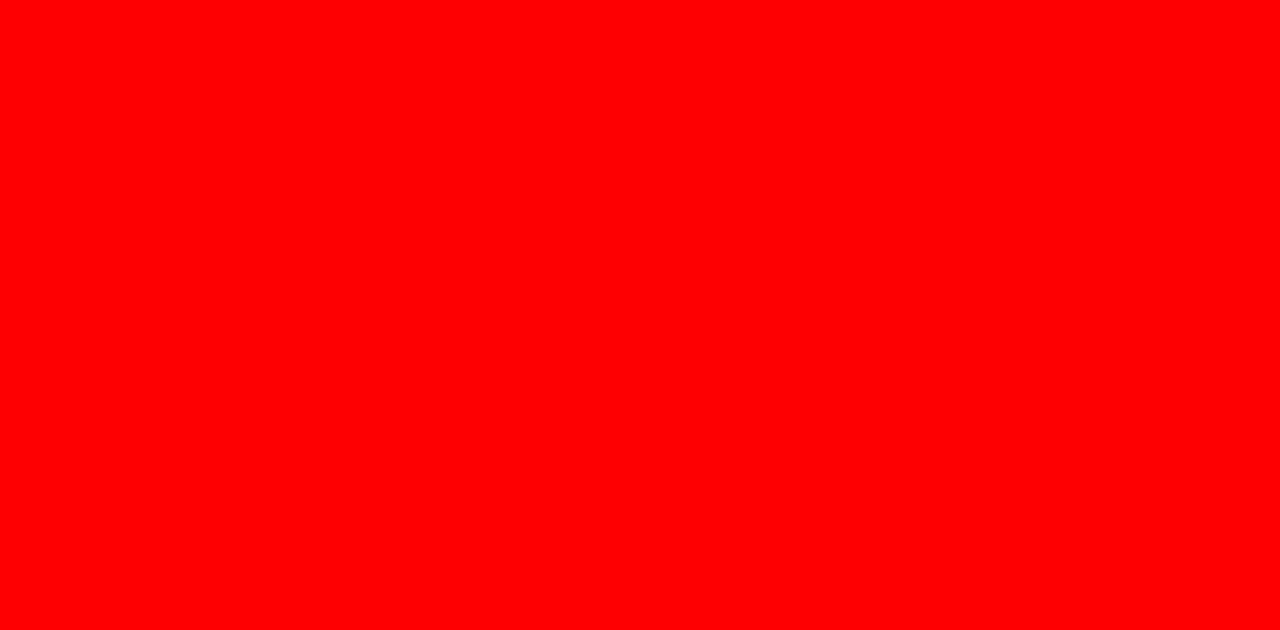
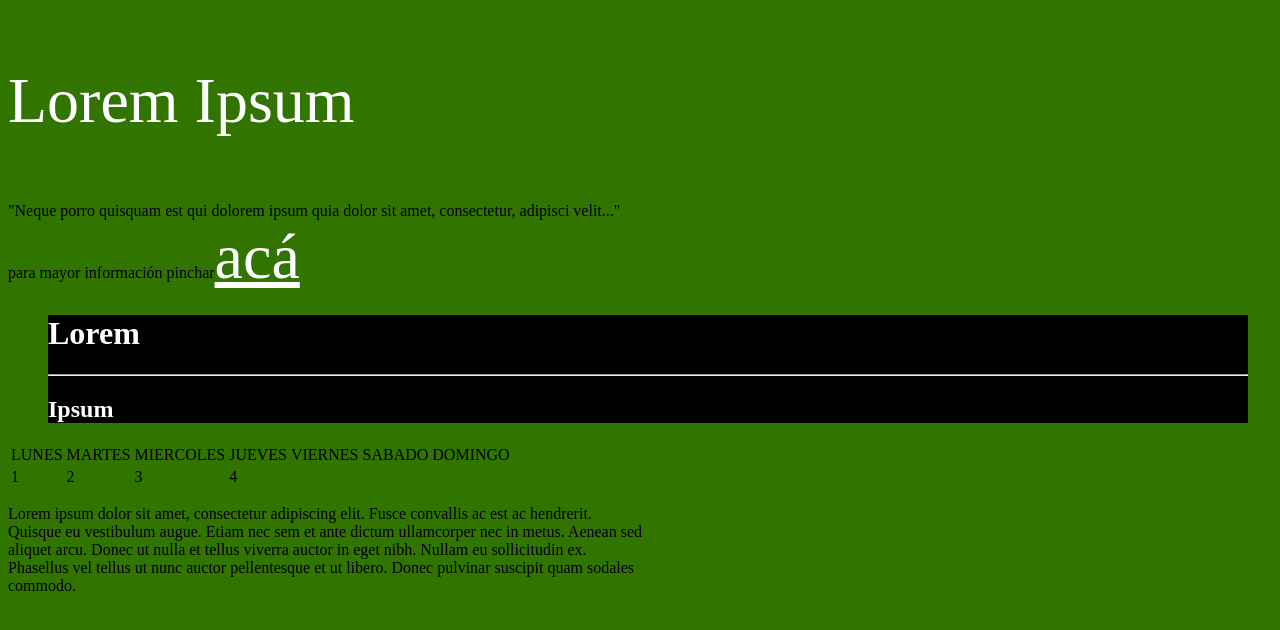
Before and after one commit to lilmasek/Agenda_Jardines, a plain HTML site: page home.html in a window 1280 px wide. Drawn offline with Linux system fonts and the light colour scheme.

Commit message:
versión 2
días

```diff
--- a/home.html
+++ b/home.html
@@ -6,6 +6,36 @@
     <link rel="stylesheet" href="style.css">
   </head>
   <body>
-
+    <p class="date">
+    Lorem Ipsum
+    </p>
+  <p>
+  "Neque porro quisquam est qui dolorem ipsum quia dolor sit amet, consectetur, adipisci velit..." para mayor información pinchar<a href="https://es.lipsum.com/feed/html" class="date">acá</a>
+  </p>
+    <blockquote>
+    <h1>Lorem</h1>
+    <hr>
+    <h2>Ipsum<h2>
+    </blockquote>
+  <table>
+    <tr>
+      <td>LUNES</td>
+      <td>MARTES</td>
+      <td>MIERCOLES</td>
+      <td>JUEVES</td>
+      <td>VIERNES</td>
+      <td>SABADO</td>
+      <td>DOMINGO</td>
+    </tr>
+    <tr>
+      <td>1</td>
+      <td>2</td>
+      <td>3</td>
+      <td>4</td>
+    </tr>
+  </table>
+  <p>
+    Lorem ipsum dolor sit amet, consectetur adipiscing elit. Fusce convallis ac est ac hendrerit. Quisque eu vestibulum augue. Etiam nec sem et ante dictum ullamcorper nec in metus. Aenean sed aliquet arcu. Donec ut nulla et tellus viverra auctor in eget nibh. Nullam eu sollicitudin ex. Phasellus vel tellus ut nunc auctor pellentesque et ut libero. Donec pulvinar suscipit quam sodales commodo.
+  </p>
   </body>
 </html>
--- a/style.css
+++ b/style.css
@@ -1,3 +1,32 @@
-body{
-  background-color: red;
+
+a{ /* Links */ }
+p{ /* Paragraphs */ }
+ul{ /* Unordered lists */ }
+li{ /* List items */ }
+
+body
+  {
+    background-color: hsla(95, 100%, 23%, 1);
+    font-size: 16px;
+    width: 100%
+  }
+h1
+  {
+    font-size: 2em;        /* = 32px */
+  }
+h2{
+    font-size: 1.5em;     /* = 24px */
+  }
+p
+{
+  width: 50%
 }
+blockquote
+  { background: black;
+    color: white;
+  }
+.date
+  {
+    color: white;
+    font-size: 4em;
+  }
```
